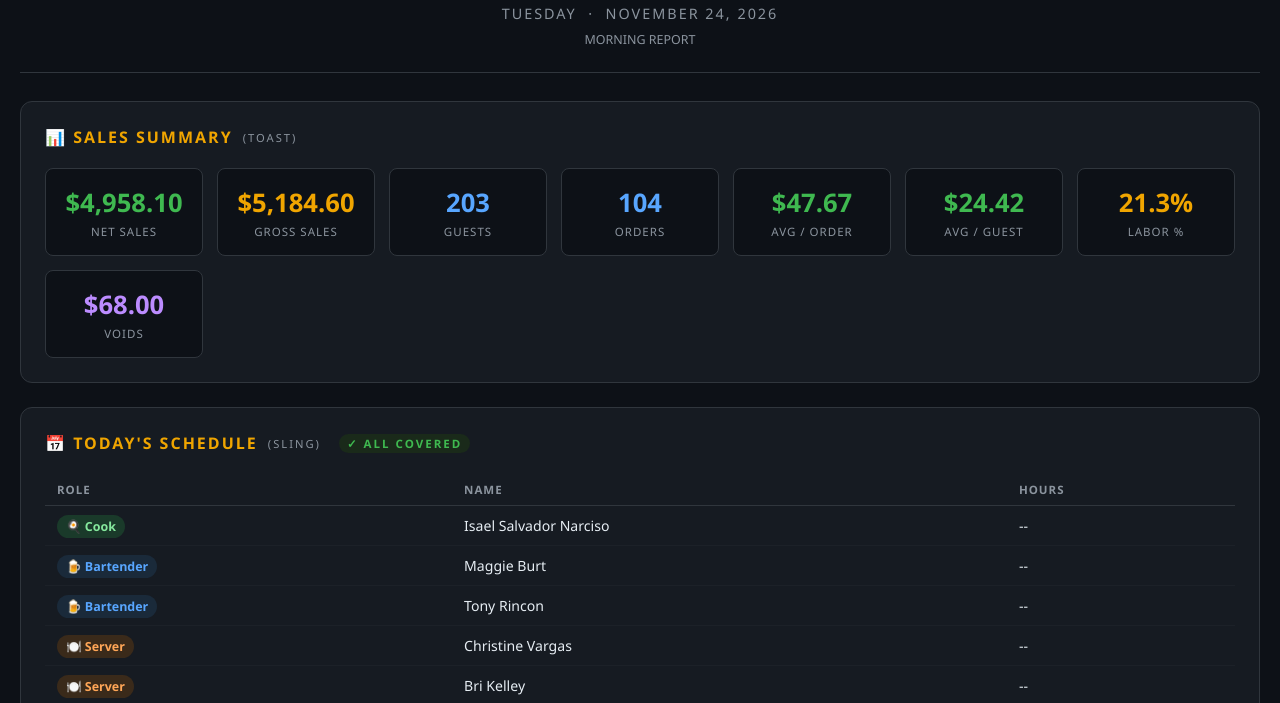
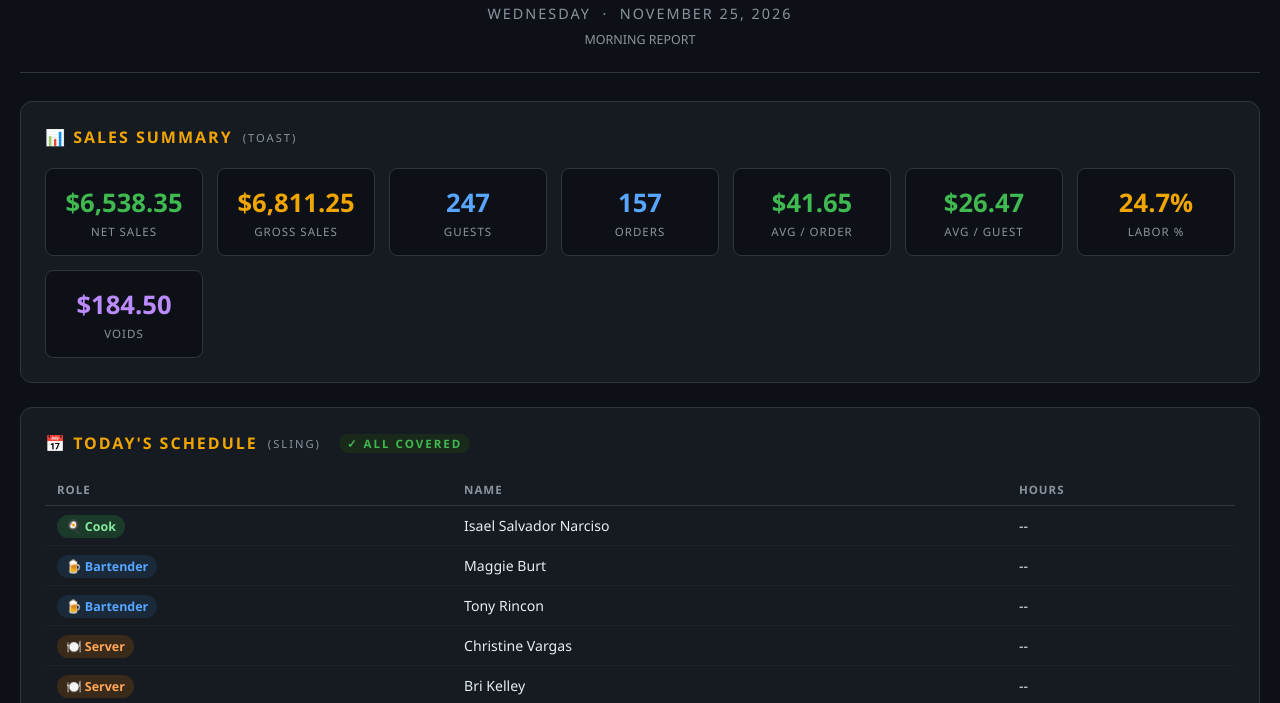
Before and after one commit to mojobrewhouse-cpu/brewhouse-hub, a plain HTML site: page Brewhouse_Morning_Report.html in a window 1280 px wide. Shown: the part 97-800 px from the top of the page. Drawn offline with Linux system fonts and the light colour scheme.

Commit message:
Auto-update Morning Report - November 26, 2026

```diff
--- a/Brewhouse_Morning_Report.html
+++ b/Brewhouse_Morning_Report.html
@@ -3,7 +3,7 @@
 <head>
 <meta charset="UTF-8">
 <meta name="viewport" content="width=device-width, initial-scale=1.0">
-<title>Brewhouse Morning Report — November 24, 2026</title>
+<title>Brewhouse Morning Report — November 25, 2026</title>
 <style>
   :root {
     --bg: #0d1117; --card: #161b22; --border: #30363d;
@@ -58,7 +58,7 @@
 <body>
 <div class="header">
   <h1>🍺 The Brewhouse</h1>
-  <div class="date">TUESDAY &nbsp;·&nbsp; NOVEMBER 24, 2026</div>
+  <div class="date">WEDNESDAY &nbsp;·&nbsp; NOVEMBER 25, 2026</div>
   <div style="color:var(--muted);font-size:0.78rem;margin-top:8px;">MORNING REPORT</div>
 </div>
 
@@ -67,35 +67,35 @@
   <div class="section-title">📊 Sales Summary <span style="font-size:0.7rem;color:var(--muted);font-weight:400">(Toast)</span></div>
   <div class="metrics">
     <div class="metric">
-      <div class="metric-value">$4,958.10</div>
+      <div class="metric-value">$6,538.35</div>
       <div class="metric-label">Net Sales</div>
     </div>
     <div class="metric amber">
-      <div class="metric-value">$5,184.60</div>
+      <div class="metric-value">$6,811.25</div>
       <div class="metric-label">Gross Sales</div>
     </div>
     <div class="metric blue">
-      <div class="metric-value">203</div>
+      <div class="metric-value">247</div>
       <div class="metric-label">Guests</div>
     </div>
     <div class="metric blue">
-      <div class="metric-value">104</div>
+      <div class="metric-value">157</div>
       <div class="metric-label">Orders</div>
     </div>
     <div class="metric">
-      <div class="metric-value">$47.67</div>
+      <div class="metric-value">$41.65</div>
       <div class="metric-label">Avg / Order</div>
     </div>
     <div class="metric">
-      <div class="metric-value">$24.42</div>
+      <div class="metric-value">$26.47</div>
       <div class="metric-label">Avg / Guest</div>
     </div>
     <div class="metric amber">
-      <div class="metric-value">21.3%</div>
+      <div class="metric-value">24.7%</div>
       <div class="metric-label">Labor %</div>
     </div>
     <div class="metric purple">
-      <div class="metric-value">$68.00</div>
+      <div class="metric-value">$184.50</div>
       <div class="metric-label">Voids</div>
     </div>
   </div>
@@ -233,7 +233,7 @@
 </div>
 
 <div class="footer">
-  Generated automatically · November 25, 2026 at 10:58 PM UTC · The Brewhouse Morning Report
+  Generated automatically · November 26, 2026 at 10:51 PM UTC · The Brewhouse Morning Report
 </div>
 </body>
 </html>
```
